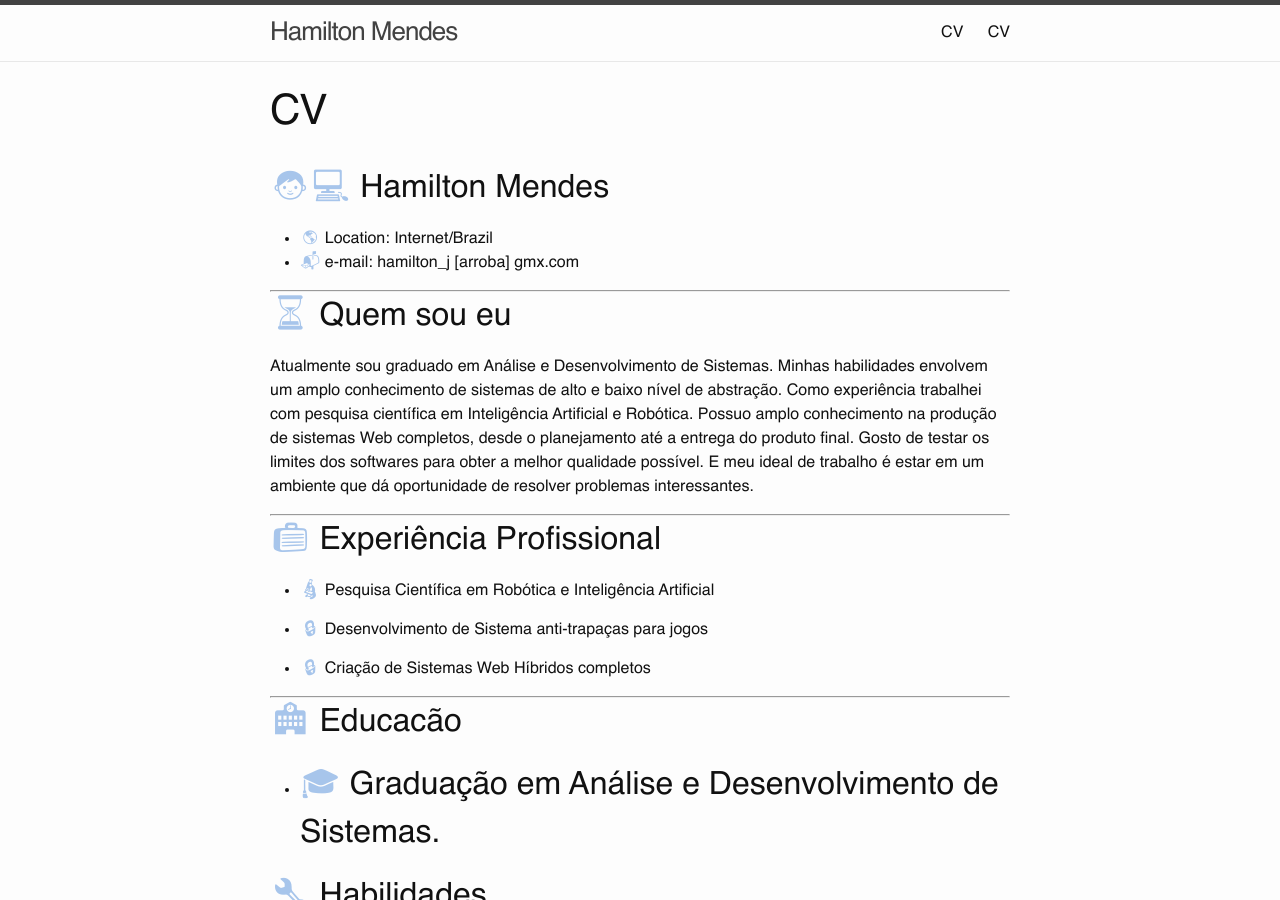
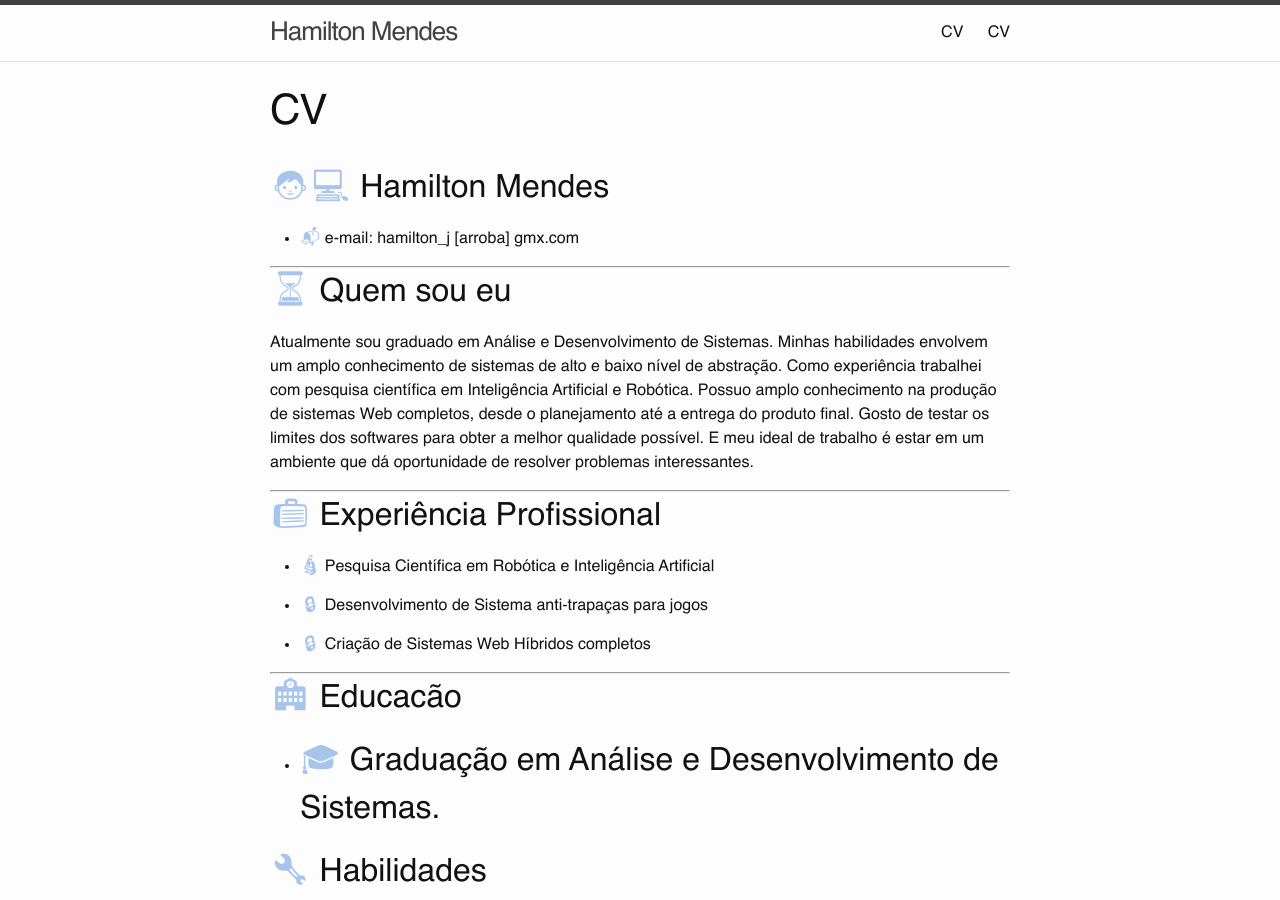
Before and after one commit to hamilton-m/hamilton-m.github.io, a Jekyll site: the page built from about1.md, in a window 1280 px wide and 900 px high. Built offline with Jekyll 4.4.1, drawn with Linux system fonts in a browser that asks for light colours.

Commit message:
Update about1.md

```diff
--- a/about1.md
+++ b/about1.md
@@ -6,7 +6,6 @@ permalink: /about/
 
 
 ## <span class="icon_color"> 👨‍💻 </span> Hamilton Mendes
-* <span class="icon_color">🌎</span> Location: Internet/Brazil
 * <span class="icon_color">📬</span> e-mail: hamilton\_j [arroba] gmx.com
 
 ---
```
